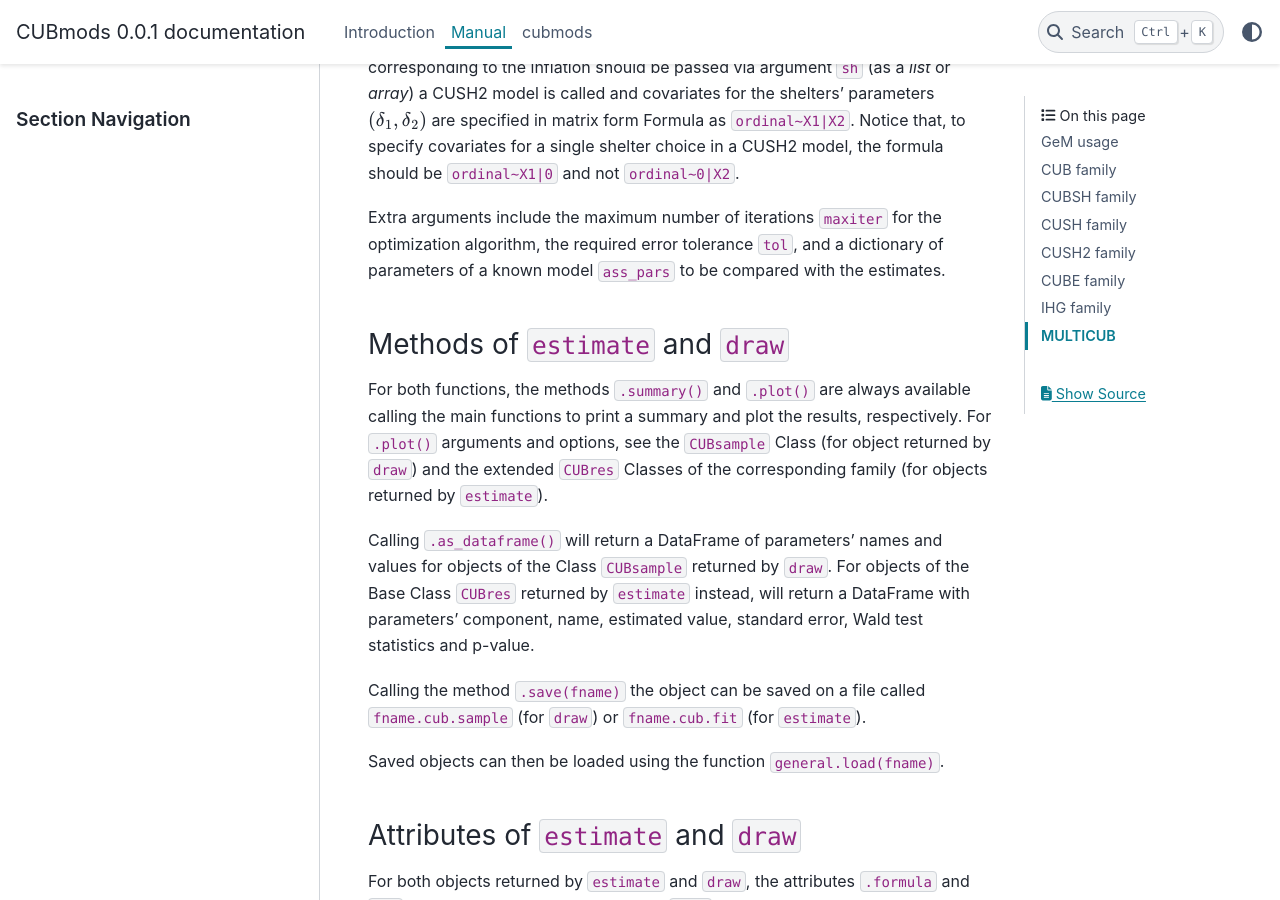
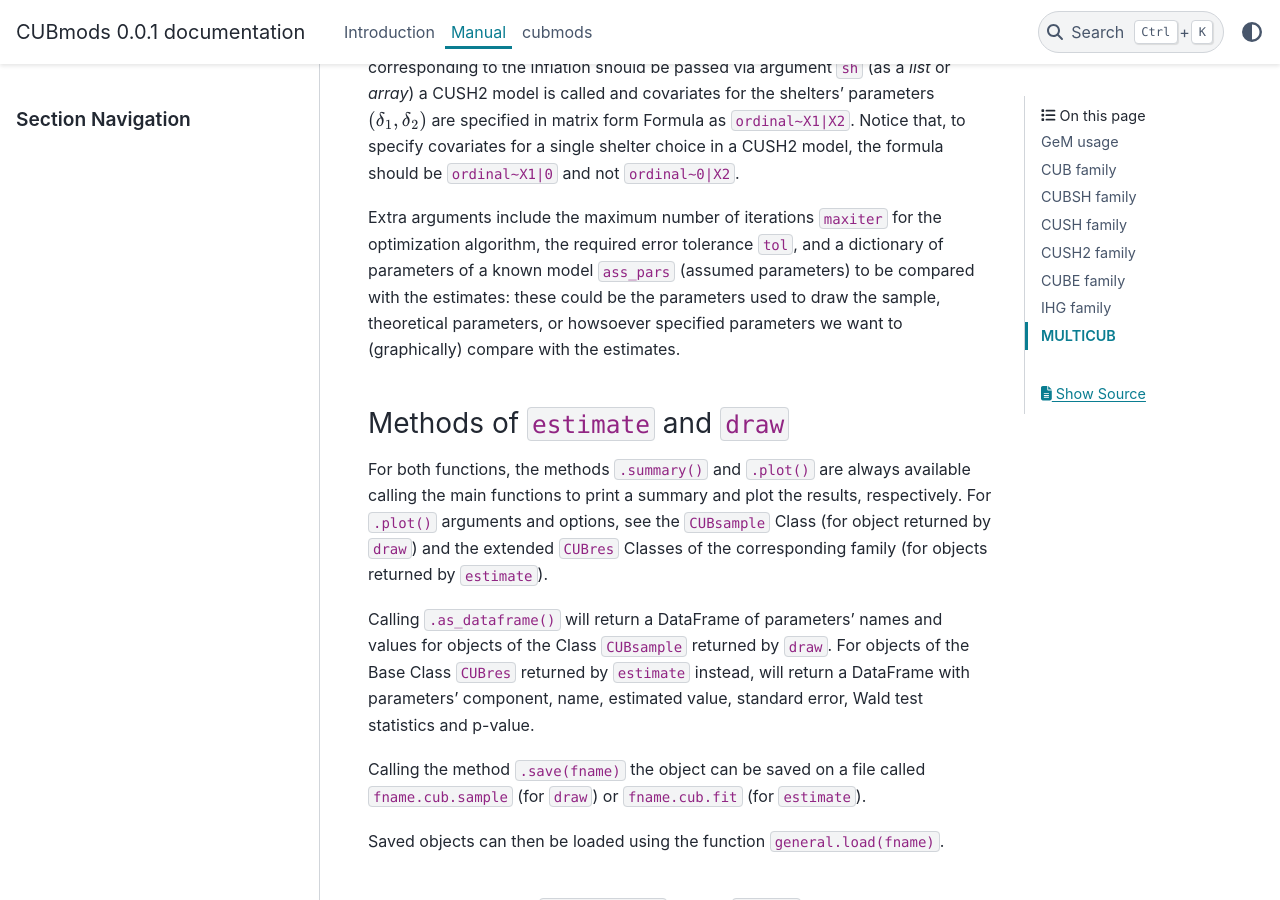
Before and after one commit to maxdevblock/cubmods, a Sphinx documentation site: the page built from docs/source/manual.rst, in a window 1280 px wide and 900 px high, scrolled down 4613 px. Built offline with Sphinx 7.4.7 and the PyData theme 0.15.4, drawn with Linux system fonts in a browser that asks for light colours; cross-references to code outside the pages are shown as plain code.

Commit message:
ass_pars in Manual

```diff
--- a/docs/source/manual.rst
+++ b/docs/source/manual.rst
@@ -186,7 +186,9 @@ the formula should be ``ordinal~X1|0`` and not ``ordinal~0|X2``.
 Extra arguments include the maximum
 number of iterations ``maxiter`` for the optimization algorithm,
 the required error tolerance ``tol``, and a dictionary of parameters of a known model
-``ass_pars`` to be compared with the estimates.
+``ass_pars`` (assumed parameters) to be compared with the estimates: these could be
+the parameters used to draw the sample, theoretical parameters, or howsoever specified
+parameters we want to (graphically) compare with the estimates.
 
 Methods of ``estimate`` and ``draw``
 ^^^^^^^^^^^^^^^^^^^^^^^^^^^^^^^^^^^^
```
